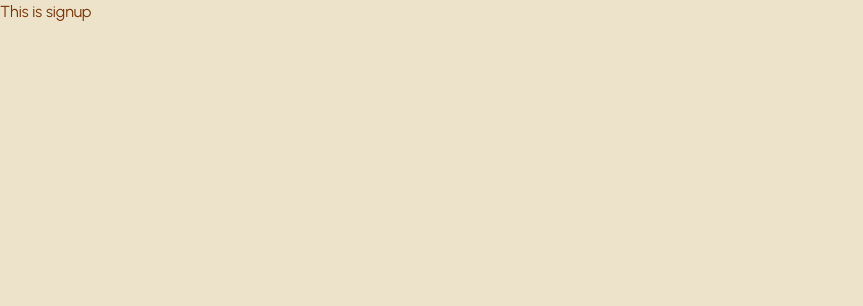
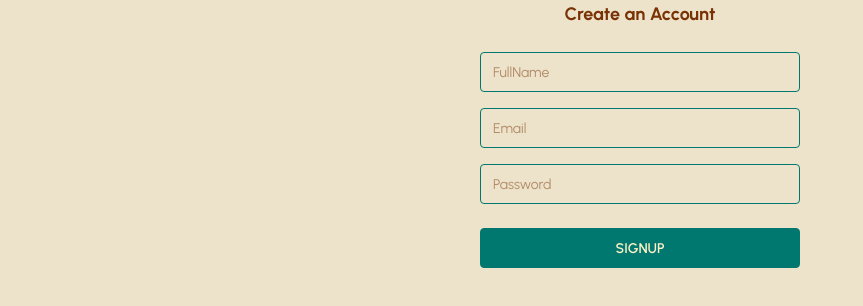
Before and after one commit to mahesh2291/InterviewPrep_Frontend, a React (Vite) app: page /signup in a window 1280 px wide. Shown: the top 306 px of the page, without its empty margins (0-863 px from the left). Built offline with nearby package versions, Linux system fonts and the light colour scheme.

Commit message:
login,signup rampup

```diff
--- a/src/Pages/Auth/Login.jsx
+++ b/src/Pages/Auth/Login.jsx
@@ -1,11 +1,55 @@
-import React from 'react'
+import React, { useState } from 'react'
+import { validateEmail, validatePassword } from '../../utils/helper'
 
 
 const Login=()=>{
+
+    const [email,setEmail]=useState('')
+    const [password,setPassword]=useState('')
+    const [error,setError]=useState(null)
+
+
+    const loginHandler=()=>{
+        setError(null)
+       if((!validateEmail(email))) {
+           setError('Email not valid')
+           return
+       }
+
+       if(!validatePassword(password)) {
+        setError('password doesnt meet the requirment')
+        return
+    }
+    }
+
     return (
-        <div>
-            Login Page
-        </div>
+        <>
+         <h3 className="font-bold text-lg text-center">Login in to exisitng account</h3>
+
+
+          <div className="mt-6 flex flex-col items-center">
+            <input
+            value={email}
+            onChange={(e)=>setEmail(e.target.value)}
+              type="text"
+              placeholder="Email"
+              className="input input-success w-full max-w-xs mb-4"
+            />
+            <input
+            value={password}
+            onChange={(e)=>setPassword(e.target.value)}
+              type="password"
+              placeholder="Password"
+              className="input input-success  w-full max-w-xs"
+            />
+           {
+            error && <p className='text-sm mt-1 text-red-800'>{error}</p>
+           }
+            <button onClick={()=>loginHandler()} className="btn btn-success mt-6 w-full max-w-xs">
+              LOGIN
+            </button>
+            </div>
+        </>
     )
 }
 
--- a/src/Pages/Auth/SignUp.jsx
+++ b/src/Pages/Auth/SignUp.jsx
@@ -1,10 +1,65 @@
-import React from 'react'
+import React, { useState } from 'react'
+import { validateEmail,validatePassword } from '../../utils/helper'
 
 
 const SignUp=()=>{
+    const [email,setEmail]=useState('')
+        const [password,setPassword]=useState('')
+        const [fullName,setFullName]=useState('')
+        const [error,setError]=useState(null)
+
+
+        const signUpHandler=()=>{
+                setError(null)
+               if((!validateEmail(email))) {
+                   setError('Email not valid')
+                   return
+               }
+
+               if(!validatePassword(password)) {
+                setError('password doesnt meet the requirment')
+                return
+            }
+            if(!fullName.trim()) {
+                setError('UserName cannot be empty')
+                return
+            }
+            }
     return (
         <div>
-            This is signup
+             <>
+         <h3 className="font-bold text-lg text-center">Create an Account</h3>
+
+          <div className="mt-6 flex flex-col items-center">
+          <input
+          value={fullName}
+          onChange={(e)=>setFullName(e.target.value)}
+              type="text"
+              placeholder="FullName"
+              className="input input-success w-full max-w-xs mb-4"
+            />
+          <input
+            value={email}
+            onChange={(e)=>setEmail(e.target.value)}
+              type="text"
+              placeholder="Email"
+              className="input input-success w-full max-w-xs mb-4"
+            />
+            <input
+            value={password}
+            onChange={(e)=>setPassword(e.target.value)}
+              type="password"
+              placeholder="Password"
+              className="input input-success  w-full max-w-xs"
+            />
+ {
+            error && <p className='text-sm mt-1 text-red-800'>{error}</p>
+           }
+            <button onClick={()=>signUpHandler()} className="btn btn-success mt-6 w-full max-w-xs">
+             SIGNUP
+            </button>
+            </div>
+        </>
         </div>
     )
 }
--- a/src/Pages/InterviewPrep/LandingPage.jsx
+++ b/src/Pages/InterviewPrep/LandingPage.jsx
@@ -46,7 +46,7 @@ const LandingPage=()=>{
   </svg>
 </label>
         </div>
-        <button  className="btn btn btn-success">Login/Signup</button>
+        <button onClick={()=>document.getElementById('my_modal_4').showModal()}  className="btn btn btn-success">Login/Signup</button>
         </div>
       </div>
       <div>
@@ -97,6 +97,26 @@ const LandingPage=()=>{
   </div>
 </div>
       </div>
+      <dialog id="my_modal_4" className="modal">
+  <div className="modal-box w-6/12 max-w-5xl">
+    {
+      currentPage==='login'? <Login /> : <SignUp />
+    }
+    <div className="text-center mt-5">
+    {
+      currentPage==='login'? <p>Dont have an account?<button onClick={()=>setCurrentPage('signup')} className="btn btn-danger ml-2">SignUp</button></p> :
+      <p>Already have an account?<button onClick={()=>setCurrentPage('login')} className="btn btn-danger">Login</button></p>
+    }
+
+     </div>
+    <div className="modal-action">
+      <form method="dialog">
+        {/* if there is a button, it will close the modal */}
+        <button onClick={()=>setCurrentPage('login')} className="btn btn-sm btn-circle btn-ghost absolute right-2 top-2">✕</button>
+      </form>
+    </div>
+  </div>
+</dialog>
       </div>
     )
 }
--- a/src/utils/helper.js
+++ b/src/utils/helper.js
@@ -0,0 +1,9 @@
+export const  validateEmail=(email)=>{
+    const regex=/^[a-z0-9!#$%&'*+\/=?^_`{|}~.-]+@[a-z0-9]([a-z0-9-]*[a-z0-9])?(\.[a-z0-9]([a-z0-9-]*[a-z0-9])?)*$/i;
+    return regex.test(email)
+}
+
+export const  validatePassword=(password)=>{
+    const regex=/^(?=.*?[0-9])(?=.*?[A-Za-z]).{8,32}$/
+    return regex.test(password)
+}
```
